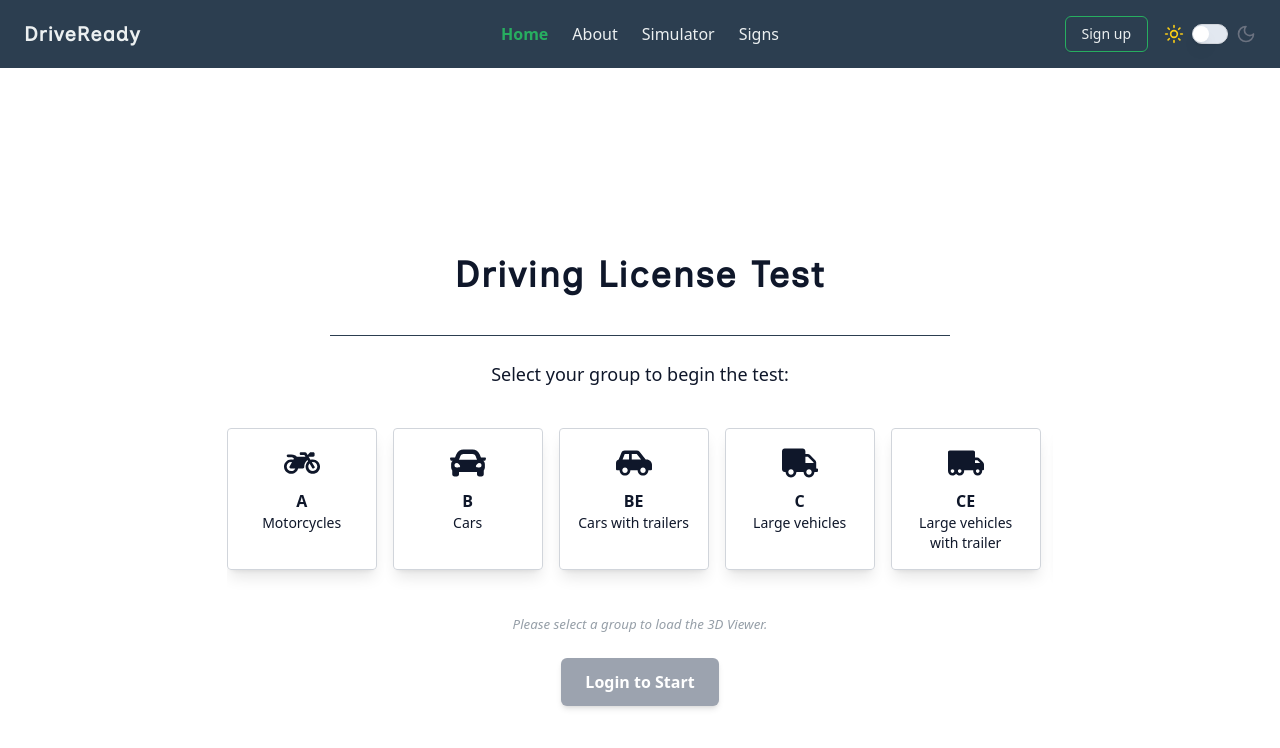
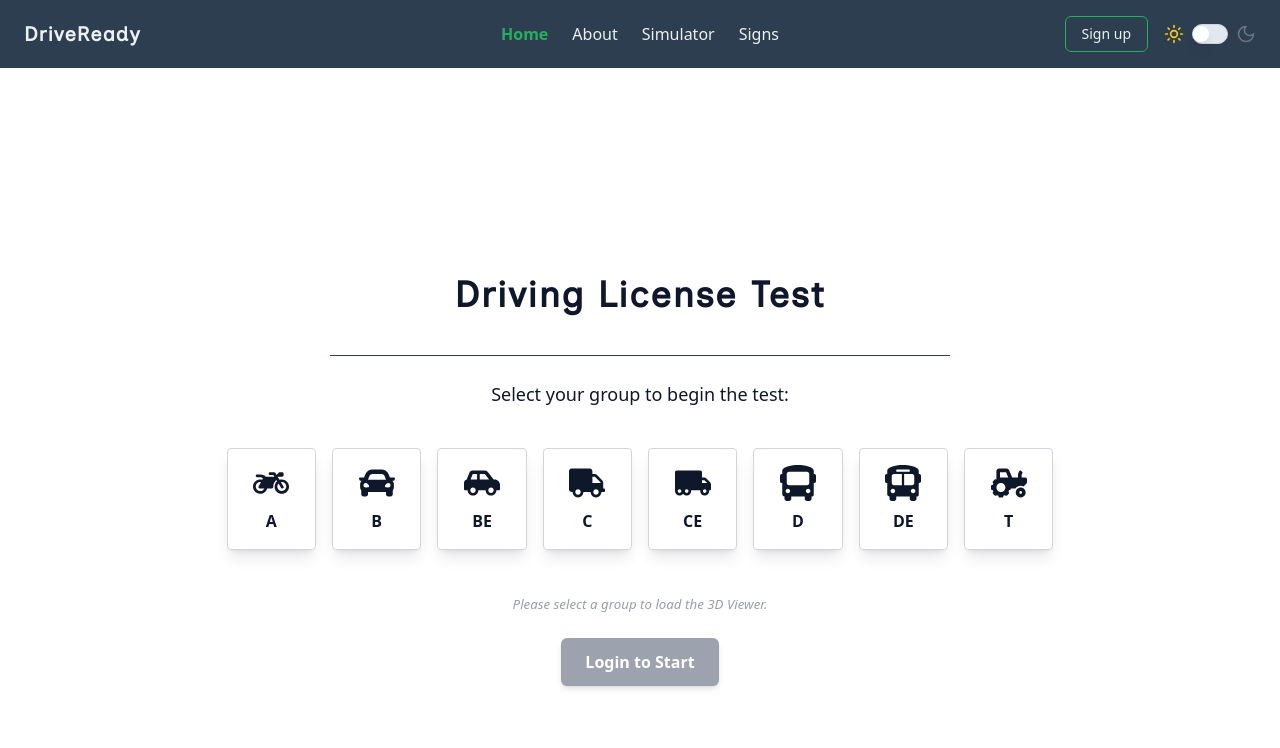
Before and after one commit to rondindon/drive-edu, a React (Create React App) app in the folder driving-license-frontend/: page / in a window 1280 px wide. Shown: the top 748 px of the page. Built offline with nearby package versions, Linux system fonts and the light colour scheme.

Commit message:
carousel style tweak

```diff
--- a/driving-license-frontend/src/pages/LandingPage.tsx
+++ b/driving-license-frontend/src/pages/LandingPage.tsx
@@ -55,7 +55,11 @@ const itemVariants = {
 
 const carouselItemVariants = {
   hidden: { opacity: 0, x: -20 },
-  visible: { opacity: 1, x: 0, transition: { type: 'spring', stiffness: 300, damping: 20 } },
+  visible: {
+    opacity: 1,
+    x: 0,
+    transition: { type: 'spring', stiffness: 300, damping: 20 },
+  },
 };
 
 const LandingPage: React.FC = () => {
@@ -206,7 +210,7 @@ const LandingPage: React.FC = () => {
           </motion.div>
         ) : (
           <motion.div
-            className="w-2/3 mx-auto overflow-x-auto flex gap-4 scrollbar-hide pt-4 pb-5"
+            className="w-2/3 mx-auto grid grid-cols-8 gap-4 pt-4 pb-5"
             initial="hidden"
             animate="visible"
             variants={{
@@ -219,12 +223,11 @@ const LandingPage: React.FC = () => {
                 variants={carouselItemVariants}
                 whileHover={{ scale: 1.05, boxShadow: "0px 8px 15px rgba(0,0,0,0.2)" }}
                 onClick={() => setSelectedGroup(item.group)}
-                className={`min-w-[150px] p-4 border rounded cursor-pointer flex flex-col items-center text-center shadow-lg
+                className={`aspect-square p-4 border rounded cursor-pointer flex flex-col items-center justify-center shadow-lg
                   ${selectedGroup === item.group ? "border-main-green" : "border-gray-300"}`}
               >
                 <div>{item.icon}</div>
                 <div className="mt-2 font-semibold">{item.group}</div>
-                <div className="text-sm">{item.description}</div>
               </motion.div>
             ))}
           </motion.div>
```
